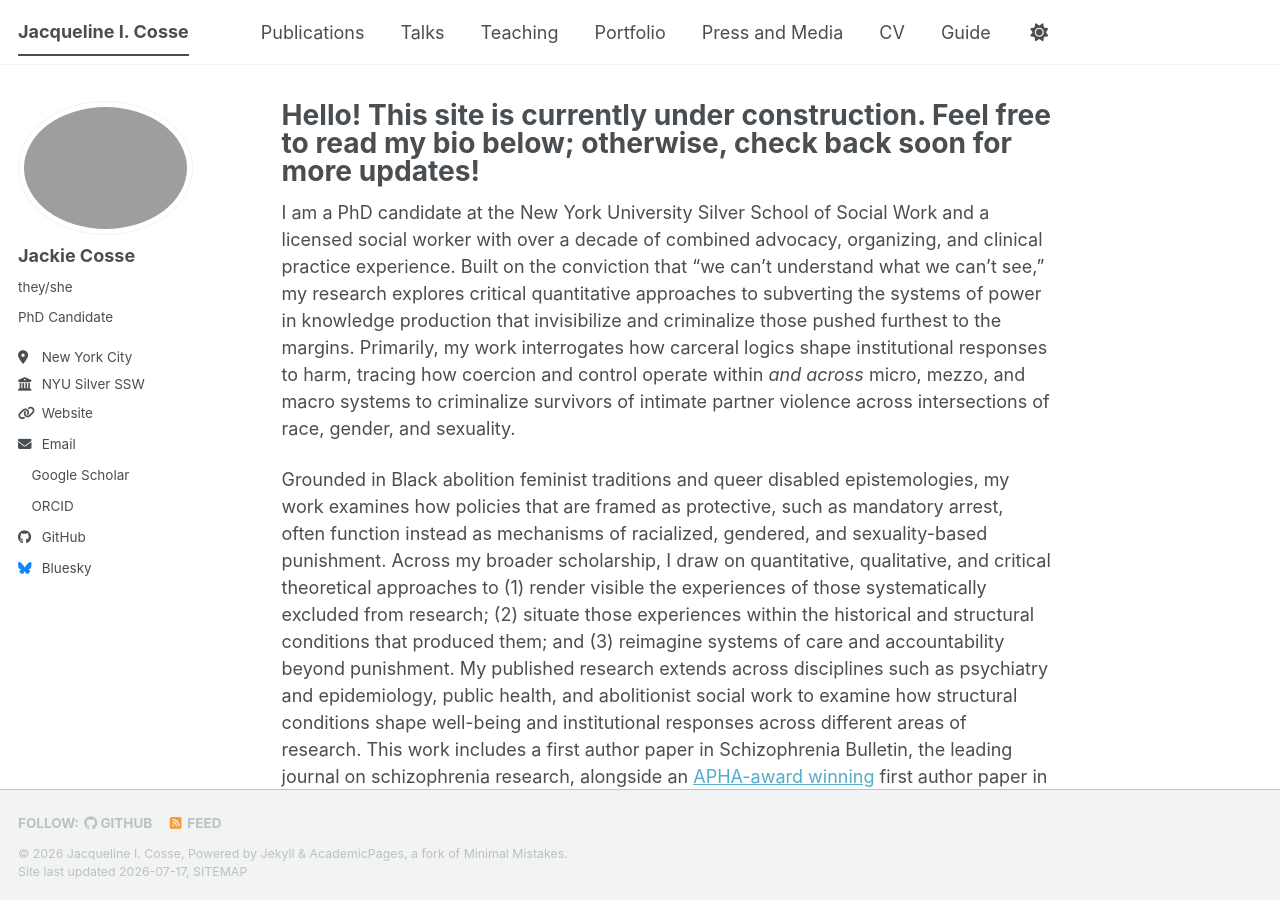
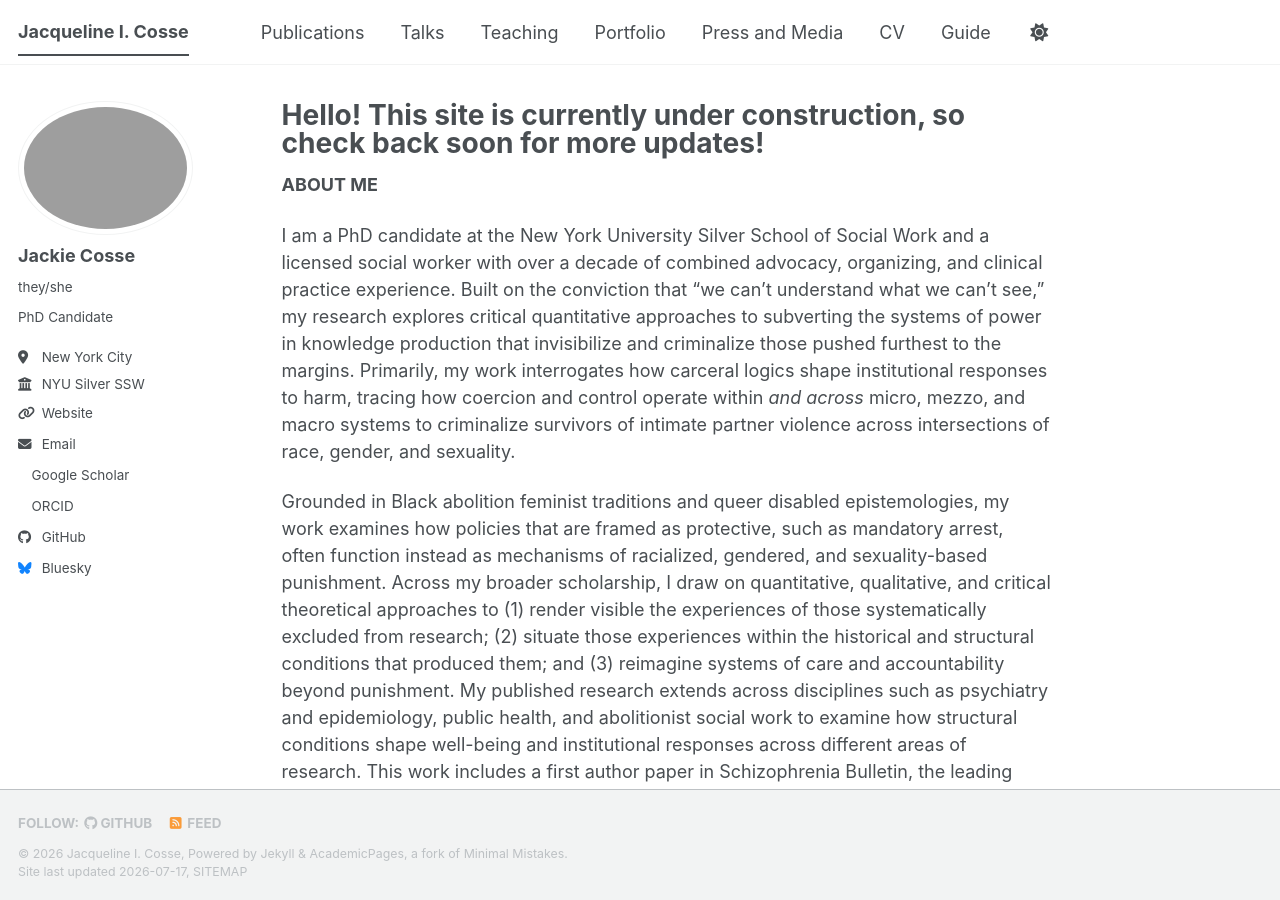
Before and after one commit to jackiecosse/jackiecosse.com, a Jekyll site: the page built from _pages/about.md, in a window 1280 px wide and 900 px high. Built offline with Jekyll 4.4.1, drawn with Linux system fonts in a browser that asks for light colours; a style sheet for code colours, icons or effects is not loaded.

Commit message:
Update about.md

```diff
--- a/_pages/about.md
+++ b/_pages/about.md
@@ -1,11 +1,13 @@
 ---
 permalink: /
-title: "Hello! This site is currently under construction. Feel free to read my bio below; otherwise, check back soon for more updates!"
+title: "Hello! This site is currently under construction, so check back soon for more updates!"
 author_profile: true
 redirect_from:
   - /about/
   - /about.html
 ---
+
+**ABOUT ME**
 
 I am a PhD candidate at the New York University Silver School of Social Work and a licensed social worker with over a decade of combined advocacy, organizing, and clinical practice experience. Built on the conviction that "we can't understand what we can't see," my research explores critical quantitative approaches to subverting the systems of power in knowledge production that invisibilize and criminalize those pushed furthest to the margins. Primarily, my work interrogates how carceral logics shape institutional responses to harm, tracing how coercion and control operate within *and across* micro, mezzo, and macro systems to criminalize survivors of intimate partner violence across intersections of race, gender, and sexuality.
 
```
